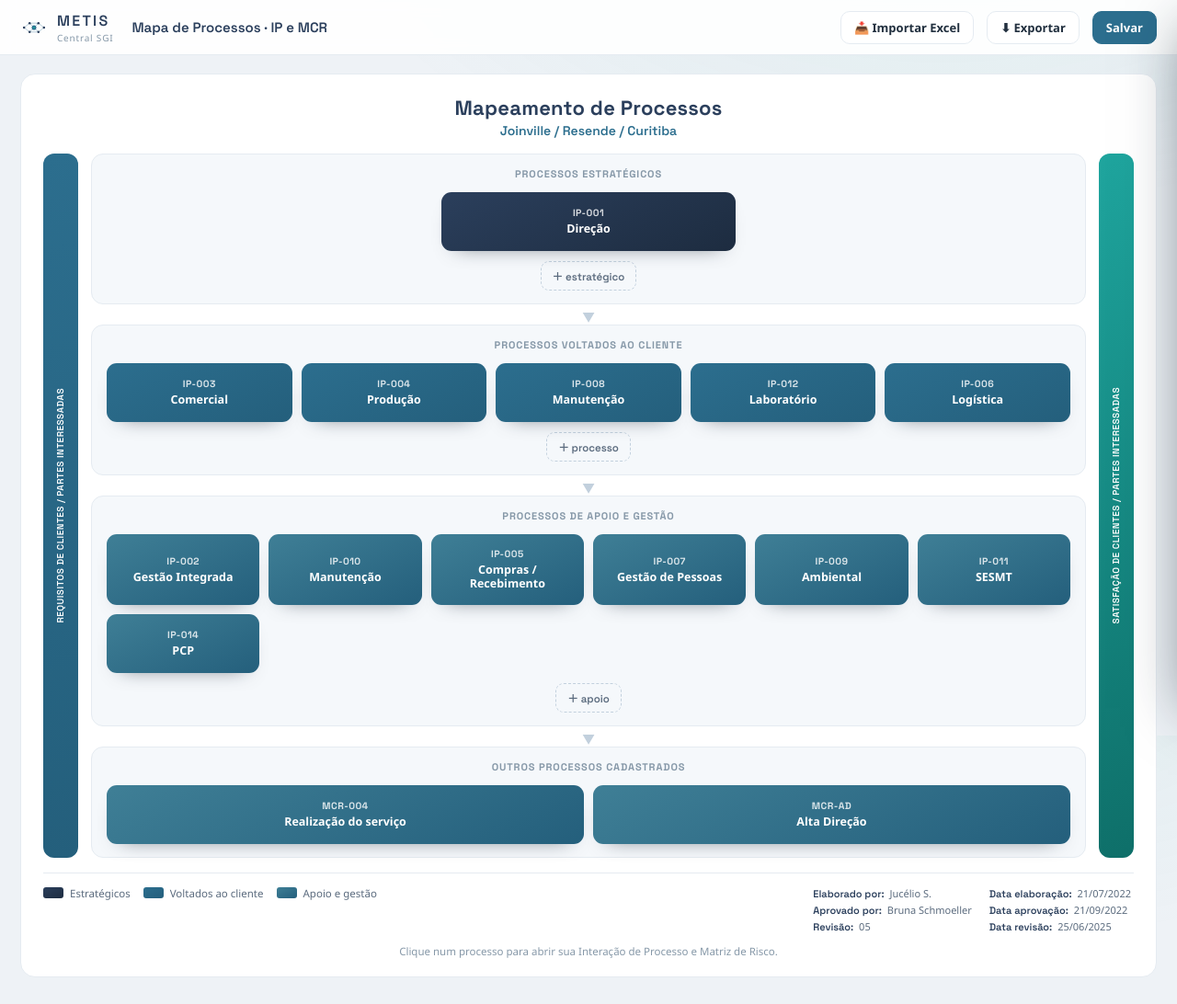
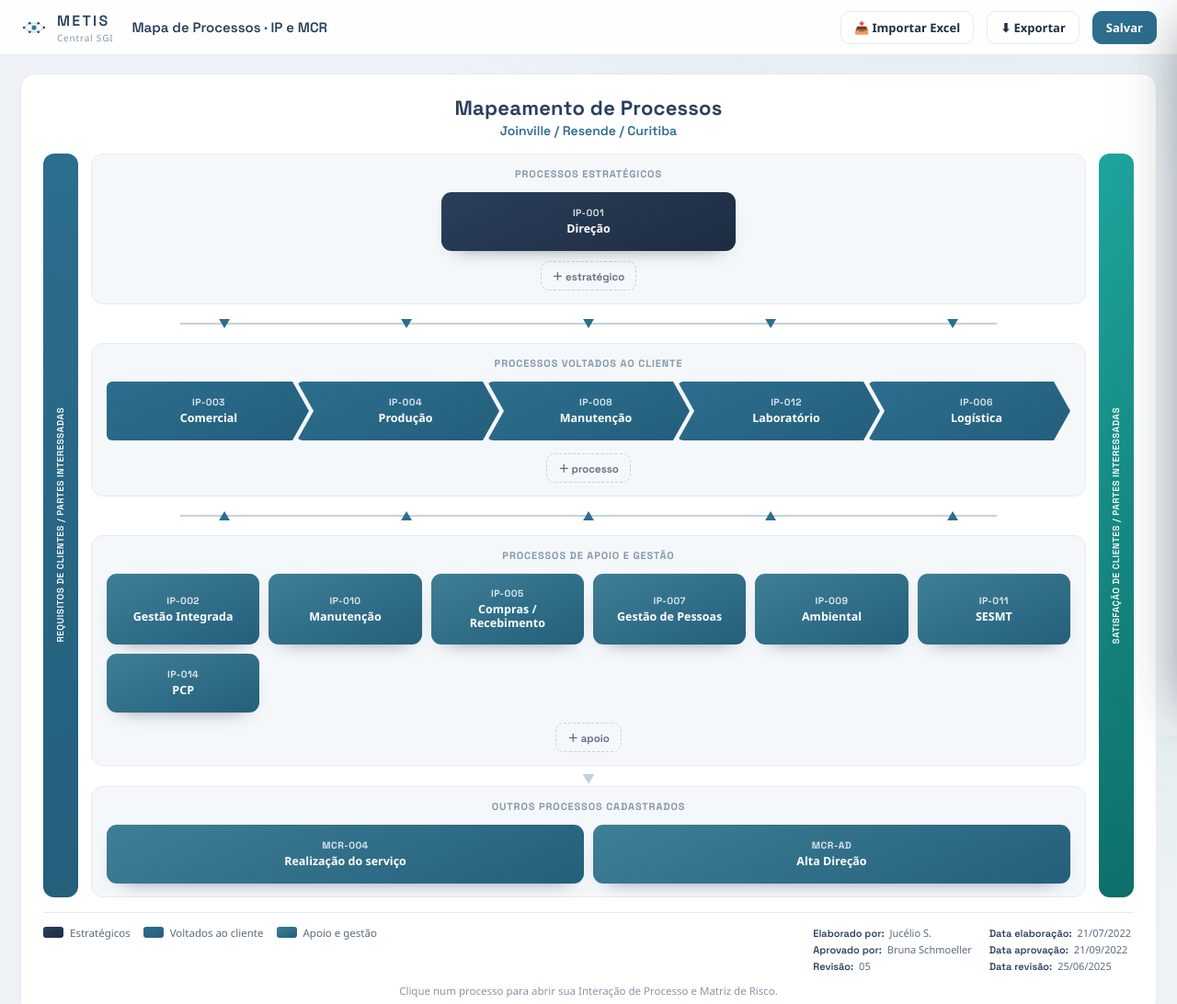
Before and after one commit to Kautsu12/lvkautsu, a website: page ip-mcr.html in a window 1280 px wide. Shown: the top 1092 px of the page at 92% size. Drawn offline with Linux system fonts and the light colour scheme.

Commit message:
Mapa: chevrons no fluxo do cliente + setas de suporte (Direcao down, Apoio up)

```diff
--- a/ip-mcr.html
+++ b/ip-mcr.html
@@ -186,9 +186,13 @@
   .tier{background:#f5f8fb;border:1px solid var(--line);border-radius:13px;padding:14px 16px}
   .tier .tl{font-family:var(--disp);font-size:11px;letter-spacing:.08em;text-transform:uppercase;color:var(--mut);text-align:center;margin-bottom:13px;font-weight:700}
   .conn{display:flex;justify-content:center;color:#c2d0dd;font-size:14px;line-height:1;height:6px}
+  .cbus{position:relative;display:flex;justify-content:space-around;height:24px;padding:0 46px;margin:1px 0}
+  .cbus::before{content:'';position:absolute;left:9%;right:9%;top:50%;height:2px;background:#c4d2df;transform:translateY(-50%)}
+  .cbus span{position:relative;z-index:1;color:var(--petrol);font-size:13px;line-height:24px}
   .mrow{display:grid;gap:10px}
   .mrow.strat{grid-template-columns:minmax(220px,320px);justify-content:center}
-  .mrow.chain{grid-template-columns:repeat(auto-fit,minmax(150px,1fr))}
+  .chainwrap{overflow-x:auto;padding-bottom:3px}
+  .mrow.chain{display:flex;gap:0;min-width:min-content}
   .mrow.support{grid-template-columns:repeat(auto-fit,minmax(142px,1fr))}
   .mcard{cursor:pointer;border-radius:11px;color:#fff;padding:15px 14px;text-align:center;position:relative;transition:.15s;min-height:64px;display:flex;flex-direction:column;justify-content:center;box-shadow:0 10px 22px -16px rgba(20,32,46,.7)}
   .mcard:hover{transform:translateY(-2px);filter:brightness(1.07)}
@@ -197,7 +201,8 @@
   .mcard .x{position:absolute;top:5px;right:8px;opacity:0;font-size:11px;cursor:pointer;color:rgba(255,255,255,.85)}
   .mcard:hover .x{opacity:.8}
   .mcard.e{background:linear-gradient(155deg,var(--mid),#1d2c40)}
-  .mcard.c{background:linear-gradient(155deg,var(--petrol),var(--petrol-d))}
+  .mcard.c{background:linear-gradient(155deg,var(--petrol),var(--petrol-d));flex:1 0 152px;margin-left:-13px;padding-left:30px;border-radius:6px;clip-path:polygon(0 0,calc(100% - 18px) 0,100% 50%,calc(100% - 18px) 100%,0 100%,18px 50%)}
+  .mrow.chain .mcard.c:first-child{margin-left:0;padding-left:16px;clip-path:polygon(0 0,calc(100% - 18px) 0,100% 50%,calc(100% - 18px) 100%,0 100%)}
   .mcard.a{background:linear-gradient(155deg,#3f7f96,var(--petrol-d))}
   .addm{border:1.4px dashed #c2d0dd;background:transparent;color:var(--slate);border-radius:9px;padding:7px 12px;cursor:pointer;font-weight:600;font-size:11.5px;font-family:var(--disp);margin-top:11px}
   .addm:hover{border-color:var(--petrol);color:var(--petrol)}
@@ -305,7 +310,8 @@ function procBox(){var p=P();var arr=p.ip.atividades||(p.ip.atividades=[]);var i
 function setView(v){view=v;render();}
 function abrirProcesso(nome,codigo){var alvo=(nome||'').trim().toLowerCase();var found=state.processos.find(function(p){return (p.nome||'').trim().toLowerCase()===alvo;});if(found){ativo=found.id;view='proc';aba='ip';render();return;}if(!confirm('O processo "'+nome+'" ainda não tem IP/MCR. Criar agora?'))return;var np={id:uid('p'),codigo:(codigo||'').replace(/^IP-?/i,'')||'',nome:nome,missao:'',ip:novoIP(),mcrMeta:novaMeta(),mcr:[]};state.processos.push(np);ativo=np.id;view='proc';aba='ip';salvar();render();}
 function abrirId(id){ativo=id;view='proc';aba='ip';render();}
-function mapaHTML(){var m=state.mapa||(state.mapa=seedMapa());
+function busArr(dir,n){var a='';var c=Math.min(Math.max(n,1),9);for(var i=0;i<c;i++)a+='<span>'+(dir==='down'?'▼':'▲')+'</span>';return '<div class="cbus '+dir+'">'+a+'</div>';}
+function mapaHTML(){var m=state.mapa||(state.mapa=seedMapa());var nCli=m.itens.filter(function(it){return it.cat==='cliente';}).length;
  var estrat='',cli='',apoio='';
  m.itens.forEach(function(it,i){var cls=it.cat==='estrategico'?'e':(it.cat==='cliente'?'c':'a');var card='<div class="mcard '+cls+'" data-mi="'+i+'"><span class="x" data-mrm="'+i+'">✕</span>'+(it.codigo?'<div class="cd">'+esc(it.codigo)+'</div>':'')+'<div class="nm">'+esc(it.nome)+'</div></div>';if(it.cat==='estrategico')estrat+=card;else if(it.cat==='cliente')cli+=card;else apoio+=card;});
  var mapNames=m.itens.map(function(it){return (it.nome||'').trim().toLowerCase();});
@@ -318,9 +324,9 @@ function mapaHTML(){var m=state.mapa||(state.mapa=seedMapa());
   '<div class="rails"><div class="rail"><span>Requisitos de clientes / partes interessadas</span></div>'+
    '<div class="tiers">'+
     '<div class="tier"><div class="tl">Processos Estratégicos</div><div class="mrow strat">'+estrat+'</div><div style="text-align:center"><button class="addm" data-add="estrategico">＋ estratégico</button></div></div>'+
-    '<div class="conn">▼</div>'+
-    '<div class="tier"><div class="tl">Processos Voltados ao Cliente</div><div class="mrow chain">'+cli+'</div><div style="text-align:center"><button class="addm" data-add="cliente">＋ processo</button></div></div>'+
-    '<div class="conn">▼</div>'+
+    busArr('down',nCli)+
+    '<div class="tier"><div class="tl">Processos Voltados ao Cliente</div><div class="chainwrap"><div class="mrow chain">'+cli+'</div></div><div style="text-align:center"><button class="addm" data-add="cliente">＋ processo</button></div></div>'+
+    busArr('up',nCli)+
     '<div class="tier"><div class="tl">Processos de Apoio e Gestão</div><div class="mrow support">'+apoio+'</div><div style="text-align:center"><button class="addm" data-add="apoio">＋ apoio</button></div></div>'+
     outros+
    '</div>'+
```
